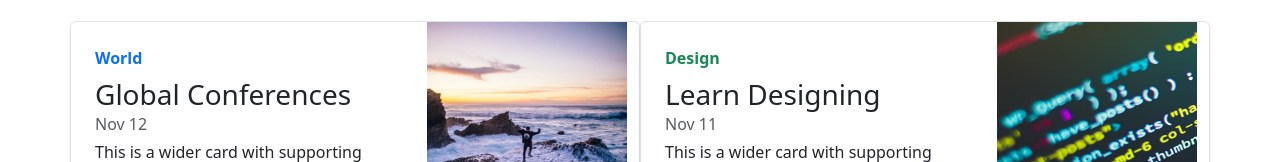
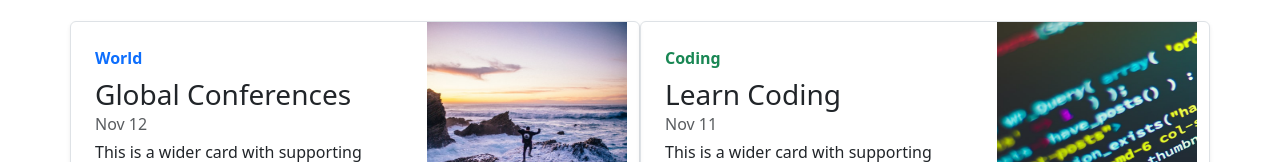
Before and after one commit to HASSANRAZA111/FutureTech, a plain HTML site: page index.html in a window 1280 px wide. Shown: the part 459-621 px from the top of the page. Drawn offline with nearby package versions, Linux system fonts and the light colour scheme.

Commit message:
Updated index.html

```diff
--- a/index.html
+++ b/index.html
@@ -246,8 +246,8 @@
         <div class="col-md-6">
           <div class="row no-gutters border rounded overflow-hidden flex-md-row mb-4 shadow-sm h-md-250 position-relative">
             <div class="col p-4 d-flex flex-column position-static">
-              <strong class="d-inline-block mb-2 text-success">Design</strong>
-              <h3 class="mb-0">Learn Designing</h3>
+              <strong class="d-inline-block mb-2 text-success">Coding</strong>
+              <h3 class="mb-0">Learn Coding</h3>
               <div class="mb-1 text-muted">Nov 11</div>
               <p class="mb-auto">This is a wider card with supporting text below as a natural lead-in to additional content.</p>
               <a href="#" class="stretched-link">Continue reading</a>
```
